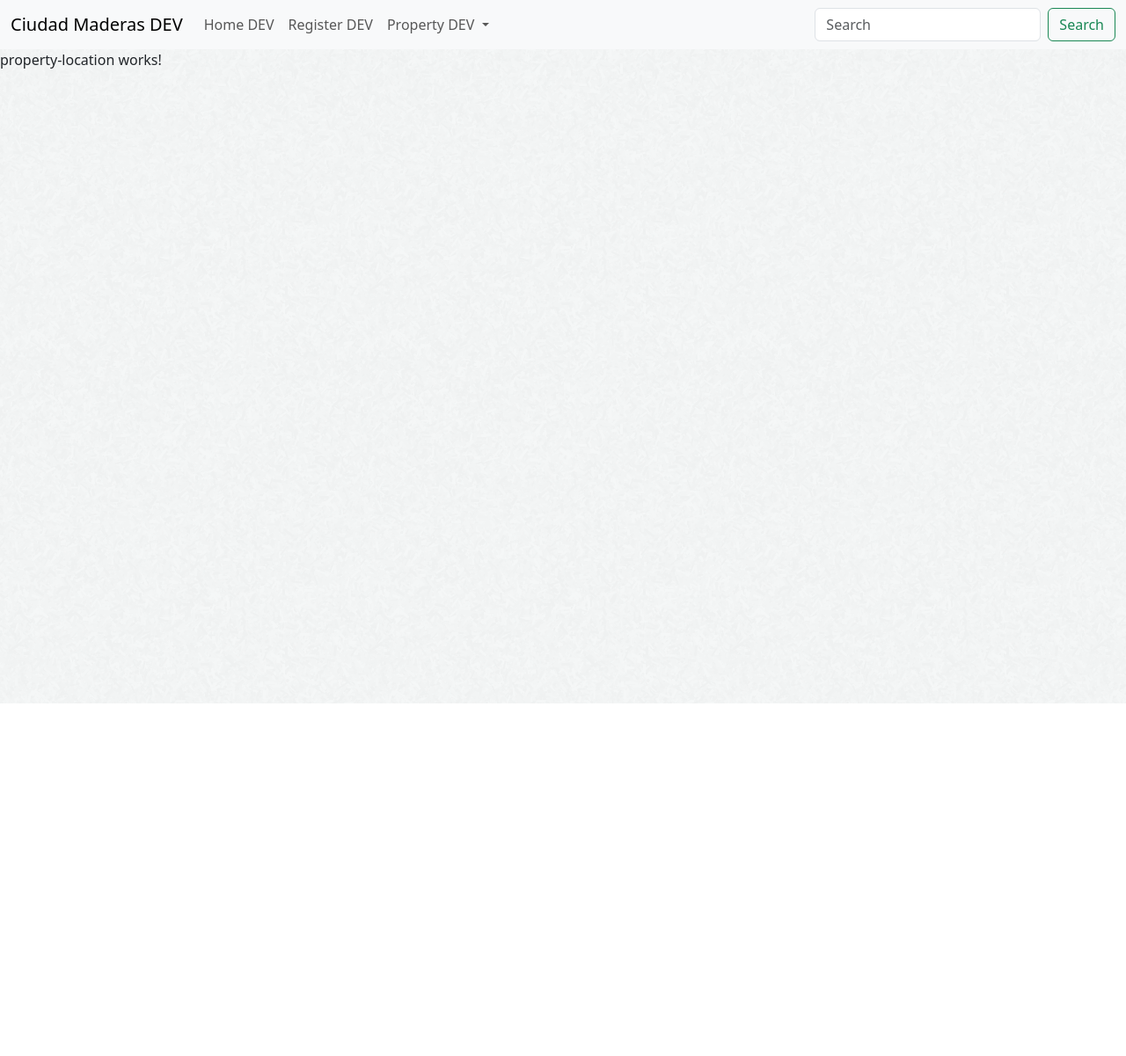
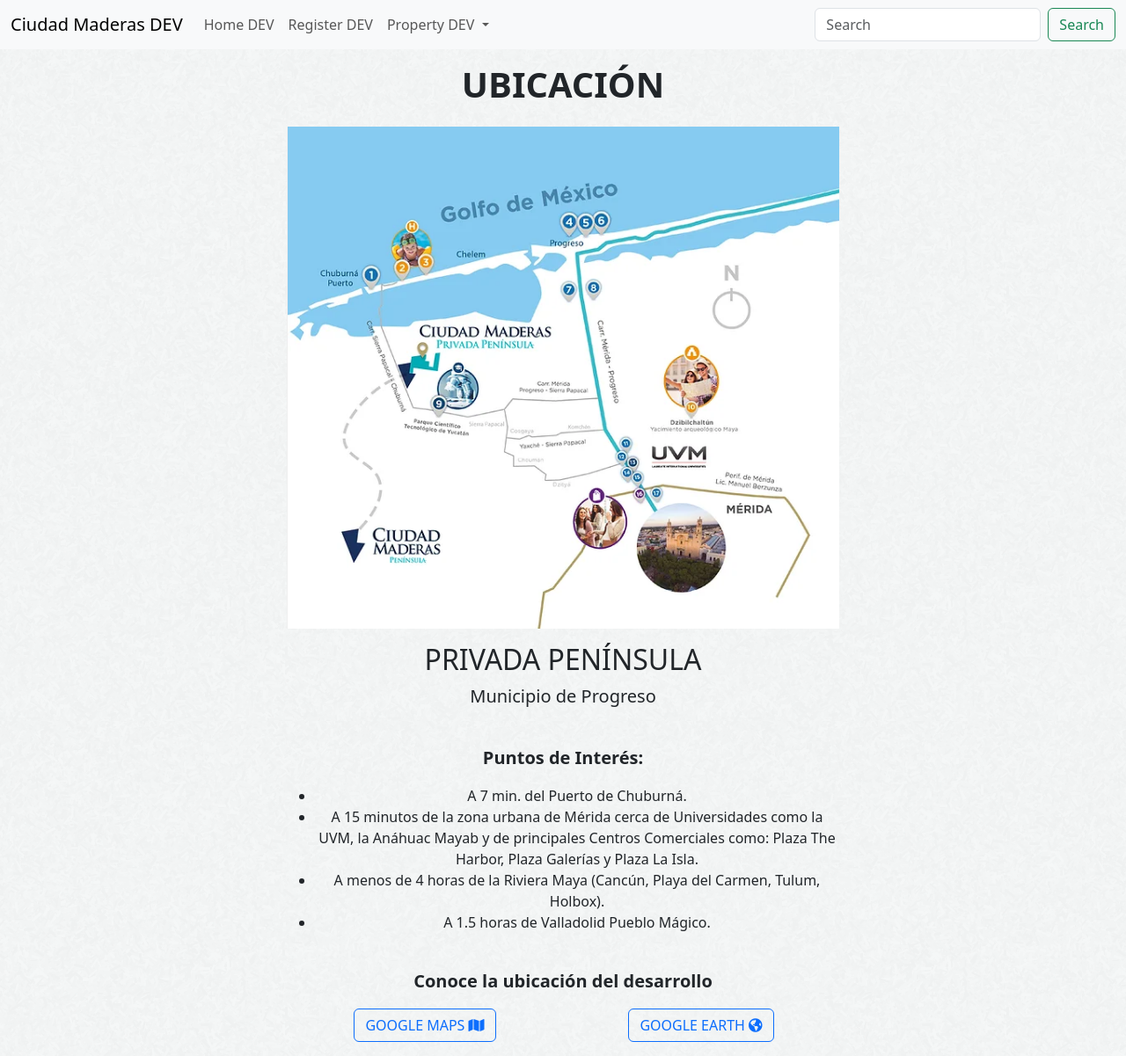
Before and after one commit to Javi-GarciaMtz/CM-Erick-M, an Angular app in the folder frontend/: page /location in a window 1280 px wide. Shown: the whole page at 88% size. Before the commit the page ends 800 px from the top, so only its background shows below. Built offline with nearby package versions, Linux system fonts and the light colour scheme.

Commit message:
location property v1

```diff
--- a/frontend/src/app/components/property-home/property-home.component.html
+++ b/frontend/src/app/components/property-home/property-home.component.html
@@ -1,7 +1,7 @@
 
 <div class="container-fluid mt-3">
 
-    <!-- Inicio del carrusel de imagenes  -->
+    <!-- Inicio de imagen  -->
     <div class="d-flex justify-content-center">
       <div class="col-md-6 ml-0 pl-0 mb-3 text-center">
 
@@ -9,7 +9,7 @@
 
       </div>
     </div>
-    <!-- Fin del carrousel de imagenes -->
+    <!-- Fin de imagen -->
 
 
     <!-- Inicio del primer texto  -->
@@ -22,7 +22,7 @@
 
       </div>
     </div>
-    <!-- Fin del segundo texto -->
+    <!-- Fin del primer texto -->
 
 
     <!-- Inicio del boton brochure  -->
--- a/frontend/src/app/components/property-location/property-location.component.html
+++ b/frontend/src/app/components/property-location/property-location.component.html
@@ -1 +1,87 @@
-<p>property-location works!</p>
+<div class="container-fluid mt-3">
+
+    <!-- Inicio del primer texto  -->
+    <div class="d-flex justify-content-center">
+        <div class="col-md-6 ml-0 pl-0 mb-3 text-center">
+
+        <h1 class="text-uppercase text-center"> <strong>Ubicación</strong> </h1>
+
+        </div>
+    </div>
+    <!-- Fin del primer texto -->
+
+
+    <!-- Inicio de imagen  -->
+    <div class="d-flex justify-content-center">
+        <div class="col-md-6 ml-0 pl-0 mb-3 text-center">
+
+        <img src="assets/images/maps_location/mapa_merida.png" class="img-fluid">
+
+        </div>
+    </div>
+    <!-- Fin de imagen -->
+
+
+    <!-- Inicio del segundo texto  -->
+    <div class="d-flex justify-content-center">
+        <div class="col-md-6 ml-0 pl-0 mb-3 text-center">
+
+            <h2 class="text-uppercase text-center">PRIVADA PENÍNSULA</h2>
+
+            <p class="fs-5 text-center">Municipio de Progreso</p>
+
+        </div>
+    </div>
+    <!-- Fin del segundo texto -->
+
+
+    <!-- Inicio de lista puntos de interes  -->
+    <div class="d-flex justify-content-center">
+        <div class="col-md-6 ml-0 pl-0 mb-3 mt-2 text-center">
+
+            <p class="fs-5 text-center"> <strong>Puntos de Interés:</strong> </p>
+
+            <ul>
+
+
+                <li type="disc">A 7 min. del Puerto de Chuburná.</li>
+
+                <li type="disc">A 15 minutos de la zona urbana de Mérida cerca de Universidades como la UVM, la Anáhuac Mayab y de principales Centros Comerciales como: Plaza The Harbor, Plaza Galerías y Plaza La Isla.</li>
+
+                <li type="disc">A menos de 4 horas de la Riviera Maya (Cancún, Playa del Carmen, Tulum, Holbox).</li>
+
+                <li type="disc">A 1.5 horas de Valladolid Pueblo Mágico.</li>
+
+            </ul>
+
+        </div>
+    </div>
+    <!-- Fin de lista puntos de interes -->
+
+
+    <!-- Inicio de los botones de maps  -->
+    <div class="d-flex justify-content-center">
+        <div class="col-md-6 ml-0 pl-0 mb-3 mt-2 text-center">
+
+            <p class="fs-5 text-center"> <strong>Conoce la ubicación del desarrollo</strong> </p>
+
+            <div class="container text-center">
+                <div class="row">
+
+                    <div class="col">
+                        <button type="button" class="btn btn-outline-primary text-uppercase">Google Maps <i class="fas fa-map"></i></button>
+                    </div>
+
+                    <div class="col">
+                        <button type="button" class="btn btn-outline-primary text-uppercase">Google Earth <i class="fas fa-globe-americas"></i></button>
+                    </div>
+
+                </div>
+              </div>
+
+        </div>
+    </div>
+    <!-- Fin de los botones de maps -->
+
+
+</div>
```
Also changed, not shown: frontend/src/assets/images/maps_location/mapa_merida.png (added).
